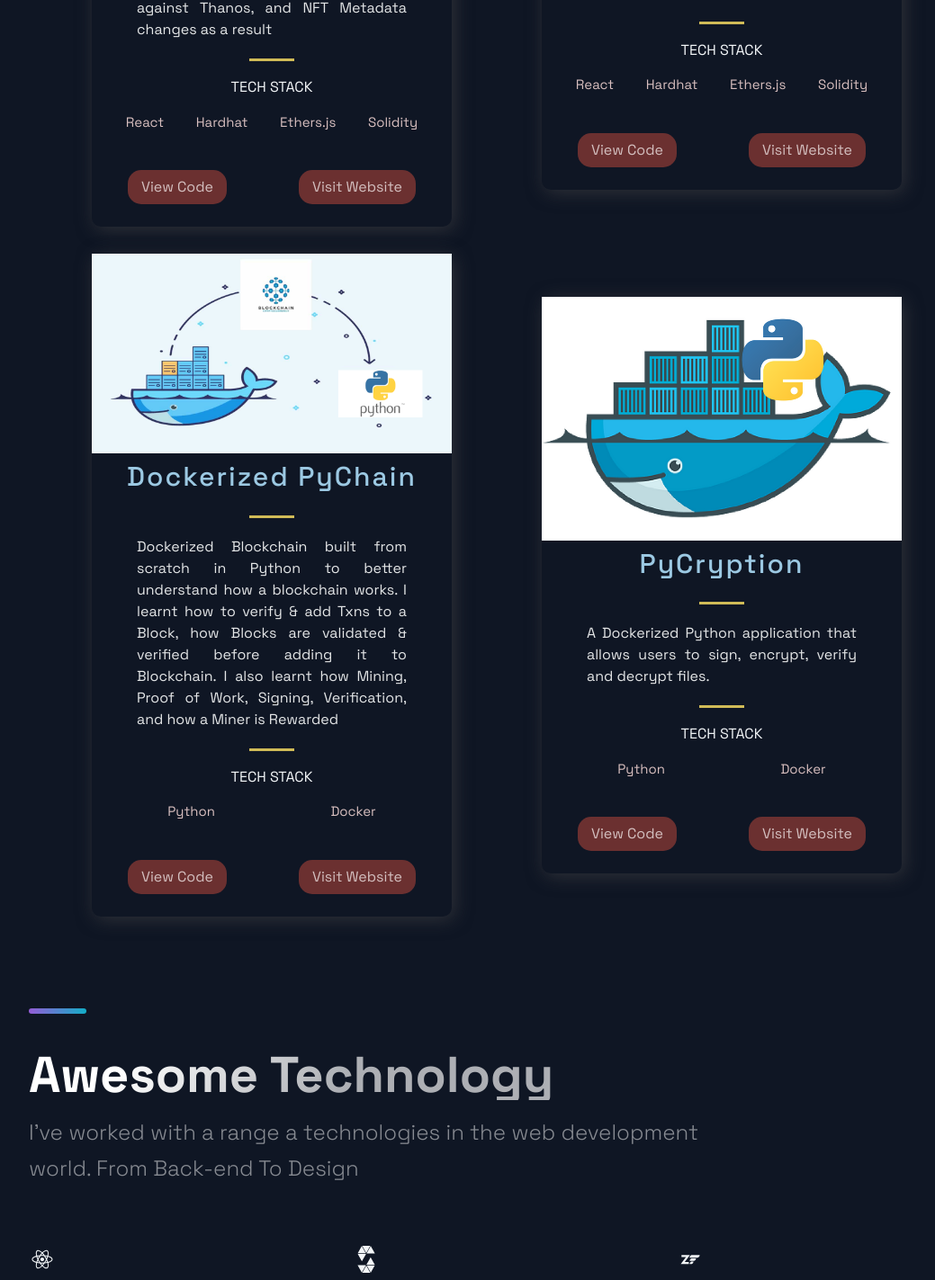
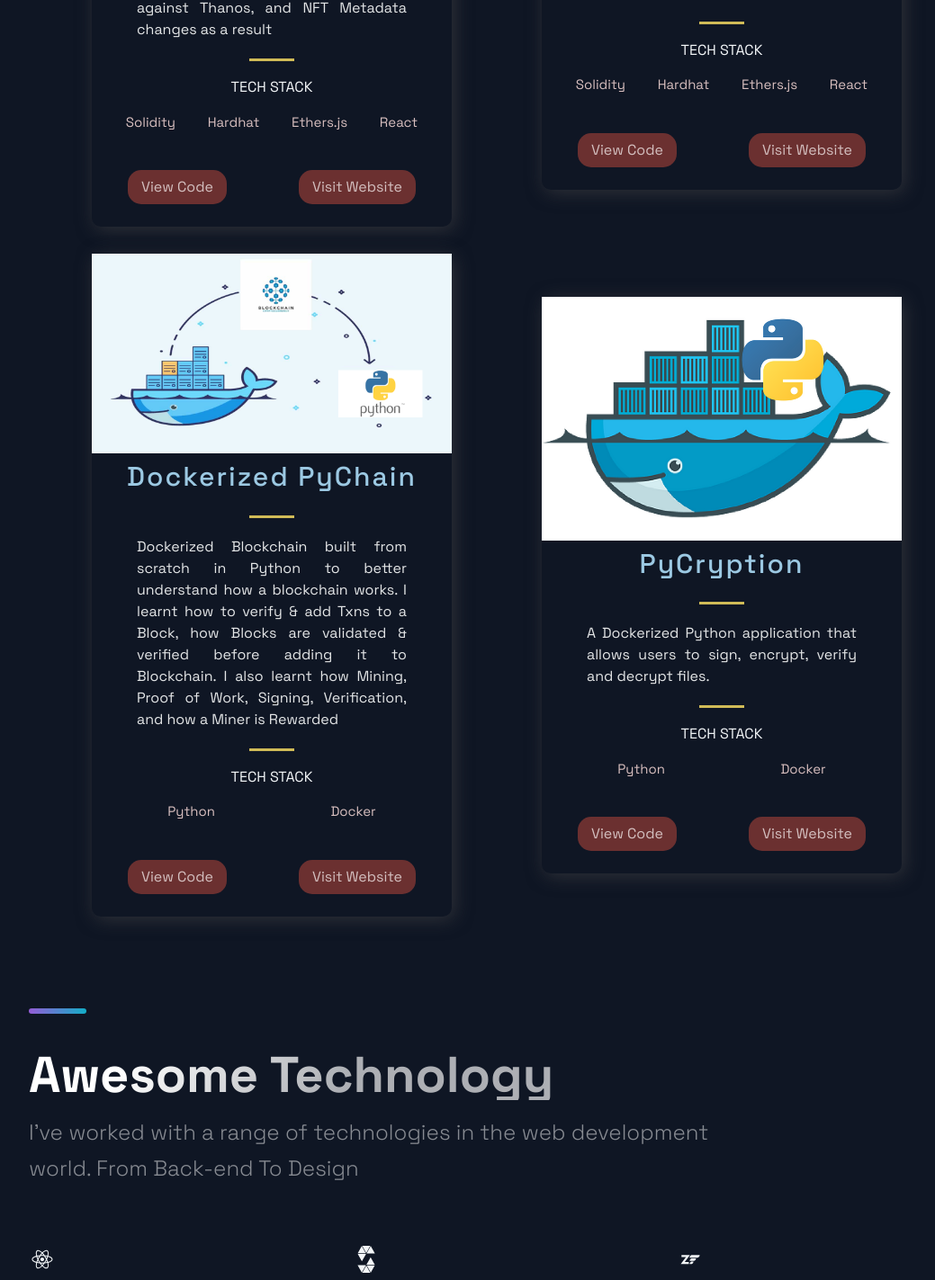
Before and after one commit to Stephen-Mings/portfolio, a Next.js app: page / in a window 1280 px wide. Shown: the part 1360-2783 px from the top of the page at 90% size, without its empty margins (88-1127 px from the left). Built offline with nearby package versions, Linux system fonts and the light colour scheme.

Commit message:
Fixed Typo

```diff
--- a/src/components/Technologies/Technologies.js
+++ b/src/components/Technologies/Technologies.js
@@ -9,7 +9,7 @@ const Technologies = () =>  (
     <SectionDivider divider />
     <SectionTitle>Awesome Technology</SectionTitle>
     <SectionText>
-      I've worked with a range a technologies in the web development world.
+      I've worked with a range of technologies in the web development world.
       From Back-end To Design
     </SectionText>
     <List>
--- a/src/constants/constants.js
+++ b/src/constants/constants.js
@@ -3,7 +3,7 @@ export const projects = [
     title: "NFT Metadata Minigame Fullstack Dapp",
     description: "A full-stack Dapp NFT Based Mini Game in which users can choose Heroes and mint them as an NFT. User can use the minted NFT to battle against Thanos, and NFT Metadata changes as a result",
       image: '/images/select_char.gif',
-      tags: ['React', 'Hardhat', 'Ethers.js', 'Solidity'],
+      tags: ['Solidity', 'Hardhat', 'Ethers.js', 'React'],
     source: 'https://github.com/ShivaShanmuganathan/blockchain-developer-bootcamp-final-project',
     visit: 'https://nftbattle.netlify.app/',
     id: 0,
@@ -12,7 +12,7 @@ export const projects = [
     title: 'WavePortal Simple Dapp',
     description:"A simple dapp that receives messages from users, stores it in the SmartContract, and displays it to the User.",
     image: '/images/waves.gif',
-    tags: ['React', 'Hardhat', 'Ethers.js', 'Solidity'],
+    tags: ['Solidity', 'Hardhat', 'Ethers.js', 'React'],
     source: 'https://github.com/ShivaShanmuganathan/wave-portal',
     visit: 'https://waveportal-baseline-student.shivashanmugana.repl.co/',
     id: 1,
```
